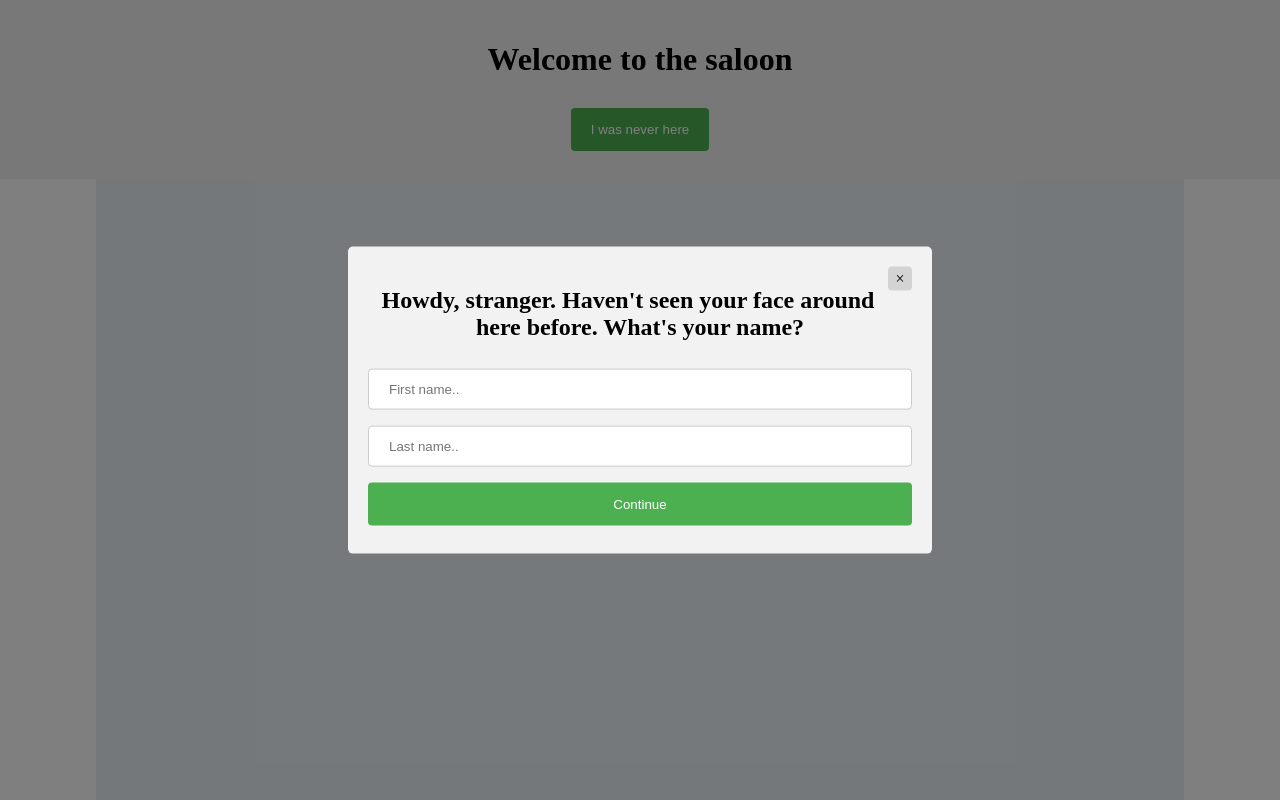
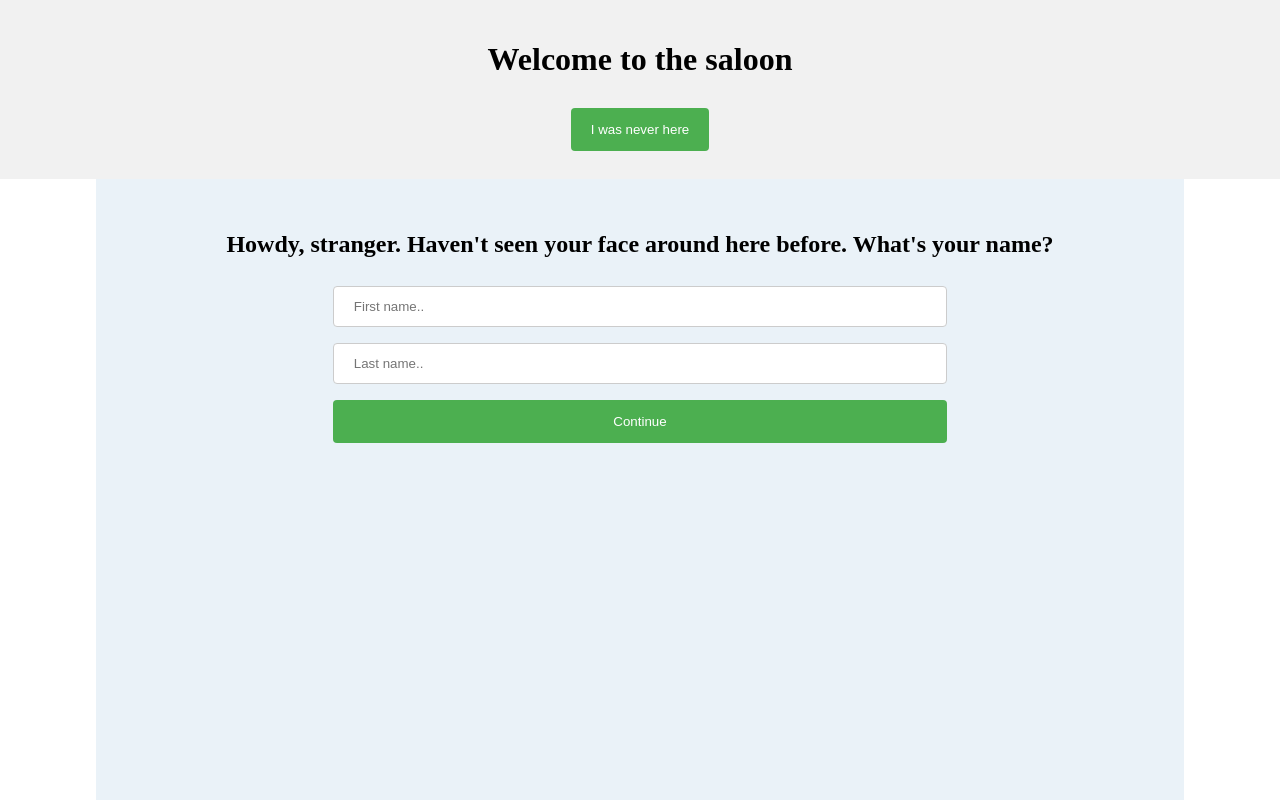
Before and after one commit to naveedaheer/angular-beverages-app, an Angular app: page / in a window 1280 px wide. Shown: the top 800 px of the page. Built offline with nearby package versions, Linux system fonts and the light colour scheme.

Commit message:
Removed modal popup

```diff
--- a/src/app/app.component.html
+++ b/src/app/app.component.html
@@ -5,4 +5,4 @@
 </div>
 
 <!-- dialogue component with @Input -->
-<app-dialogue [openModal]="dataRemoved"></app-dialogue>
+<app-dialogue [forgetCliked]="dataRemoved"></app-dialogue>
--- a/src/app/app.component.ts
+++ b/src/app/app.component.ts
@@ -1,27 +1,13 @@
-import { Component, OnInit } from '@angular/core';
-import { SaloonService } from './services/saloon.service';
+import { Component } from '@angular/core';
 
 @Component({
   selector: 'app-root',
   templateUrl: './app.component.html',
   styleUrls: ['./app.component.sass']
 })
-export class AppComponent implements OnInit {
+export class AppComponent{
   title = 'angular-saloon';
   dataRemoved = false;
-  initialBeveragesList = ["Coffee", "Milk", "Water", "Tea"];
-  constructor(private service: SaloonService) {
-
-  }
-
-  /**
- * store default beverage list
- */
-  ngOnInit(): void {
-    if (!(this.service.getBeverages().length)) {
-      this.service.saveBeverages(this.initialBeveragesList);
-    }
-  }
 
   /**
    * @param event true if all the data has been removed
--- a/src/app/components/beverage/beverage.component.html
+++ b/src/app/components/beverage/beverage.component.html
@@ -3,6 +3,7 @@
     <div>
         <input [(ngModel)]="beverage" type="text" id="beverage" name="beverage" placeholder="Beverage name..">
         <button *ngIf="!isRename" class="btn-style" (click)="add()" [disabled]="!beverage" >Add</button>
+        <button class="btn-style" (click)="updateBeverageList.emit(drinkList)">Back</button>
         <button *ngIf="isRename" class="btn-style" (click)="rename()" [disabled]="!beverage">Rename</button>
     </div>
 
--- a/src/app/components/dialogue/dialogue.component.html
+++ b/src/app/components/dialogue/dialogue.component.html
@@ -1,13 +1,8 @@
 <div class="container">
-    <h2 *ngIf="selectedBeverage">{{user.lastName}}'s most recent selected drink is {{selectedBeverage}}</h2>
 
-    <!-- Modal Box Started -->
-    <div class="modal" [ngClass]="showModal ? 'show-modal' : '' ">
-        <div class="modal-content">
-            <span class="close-button" (click)="showModal = false;">×</span>
-
+    <h2>{{title}}</h2>
+    <div class="apply-padding">
         <!-- Dynamic Title to display related messages -->
-            <h2>{{title}}</h2>
 
         <!-- child component -->
         <ng-container *ngIf="!newUser">
@@ -16,22 +11,21 @@
 
         <div *ngIf="!selectedBeverage">
             <!-- Display this for new users only to get first and last name -->
-                <ng-container *ngIf="(!nameSubmitted && newUser) else beverageSelection">
+            <ng-container *ngIf="!nameSubmitted && newUser">
                 <div>
                     <input [(ngModel)]="user.firstName" type="text" id="fname" name="firstname"
                         placeholder="First name..">
-                        <input [(ngModel)]="user.lastName" type="text" id="lname" name="lastname"
-                            placeholder="Last name..">
+                    <input [(ngModel)]="user.lastName" type="text" id="lname" name="lastname" placeholder="Last name..">
                     <button class="btn-style" (click)="saveUser()"
                         [disabled]="!user.firstName || !user.lastName">Continue</button>
                 </div>
             </ng-container>
 
             <!-- Display the beverage menu in select -->
-                <ng-template #beverageSelection>
-                    <div *ngIf="(!addBeverage) && showMenu">
-                        <label for="beverage">selects a beverage</label> or <span
-                            (click)="addBeverage = true; showMenu = false;" class="pointer">Add new beverage</span>
+            <ng-container>
+                <div *ngIf="!addBeverage && showMenu">
+                    <label for="beverage">select a beverage</label> or <span
+                        (click)="addBeverage = true; showMenu = false;" class="pointer add-beverage-label">Add new beverage</span>
                     <select id="beverage" name="beverage" [(ngModel)]="selectedBeverage"
                         (change)="getBeverage($event.target.value)">
                         <option *ngFor="let drink of beverageList" [value]="drink">{{drink}}</option>
@@ -39,12 +33,10 @@
                 </div>
 
                 <!-- child component -->
-                    <app-beverage *ngIf="addBeverage && !showMenu"
-                        (updateBeverageList)="getUpdatedBeverageList($event)"></app-beverage>
-                </ng-template>
+                <app-beverage *ngIf="addBeverage && !showMenu" (updateBeverageList)="getUpdatedBeverageList($event)">
+                </app-beverage>
+            </ng-container>
         </div>
     </div>
-    </div>
-    <!-- Modal Box Ended -->
 
 </div>
--- a/src/app/components/dialogue/dialogue.component.sass
+++ b/src/app/components/dialogue/dialogue.component.sass
@@ -4,46 +4,6 @@
     height: 100vh
     text-align: center
     padding: 2rem
-
-.modal
-    position: fixed
-    left: 0
-    top: 0
-    width: 100%
-    height: 100%
-    background-color: rgba(0, 0, 0, 0.5)
-    opacity: 0
-    visibility: hidden
-    transform: scale(1.1)
-    transition: visibility 0s linear 0.25s, opacity 0.25s 0s, transform 0.25s
-
-.modal-content
-    position: absolute
-    top: 50%
-    left: 50%
-    transform: translate(-50%, -50%)
-    background-color: white
-    padding: 1rem 1.5rem
-    width: 34rem
-    border-radius: 0.5rem
-
-.close-button
-    float: right
-    width: 1.5rem
-    line-height: 1.5rem
-    text-align: center
-    cursor: pointer
-    border-radius: 0.25rem
-    background-color: lightgray
-
-.close-button:hover
-    background-color: darkgray
-
-.show-modal
-    opacity: 1
-    visibility: visible
-    transform: scale(1.0)
-    transition: visibility 0s linear 0s, opacity 0.25s 0s, transform 0.25s
 
 input[type=text], select
   width: 100%
@@ -54,7 +14,9 @@ input[type=text], select
   border-radius: 4px
   box-sizing: border-box
 
-div .modal .modal-content
-  border-radius: 5px
-  background-color: #f2f2f2
-  padding: 20px
+.apply-padding
+    padding: 0 20%
+
+.add-beverage-label
+    color: blue
+    font-weight: 800
--- a/src/app/components/dialogue/dialogue.component.ts
+++ b/src/app/components/dialogue/dialogue.component.ts
@@ -7,7 +7,6 @@ import { SaloonService } from './../../services/saloon.service';
   styleUrls: ['./dialogue.component.sass']
 })
 export class DialogueComponent implements OnInit, OnChanges {
-  showModal = false; // It is used to display modal again after clearing all data when a user clicks 'I was never here'
   title = "Howdy, stranger. Haven't seen your face around here before. What's your name?";
   user = {
     firstName: '',
@@ -17,18 +16,19 @@ export class DialogueComponent implements OnInit, OnChanges {
   nameSubmitted = false; // checks if user already entered first and last name
   addBeverage = false; // used to display/hide the beverage menu. It hide the menu when a new drink is being added
   beverageList; // list of all drinks saved in localStorage
-  @Input() openModal;
+  @Input() forgetCliked;
   newUser = true; // checks the user is new or returning
   showMenu = false; // used to show/hide the beverage menu
 
-  constructor(private service: SaloonService) { }
+  constructor(private service: SaloonService) {
+
+  }
 
   /**
    * get the beverage list and user data from the service methods and displays a message accordingly
    */
   ngOnInit(): void {
     this.beverageList = this.service.getBeverages();
-    this.showModal = true;
     const user = this.service.getUser();
     if (user) {
       this.user = user;
@@ -42,17 +42,16 @@ export class DialogueComponent implements OnInit, OnChanges {
    * Reset if user clicks 'I was never here'
    */
   ngOnChanges(changes: SimpleChanges): void {
-    if (changes && changes.openModal && changes.openModal.currentValue) {
+    if (changes && changes.forgetCliked && changes.forgetCliked.currentValue) {
       this.nameSubmitted = false;
       this.selectedBeverage = '';
-      this.showModal = true;
       this.title = `Got it. Who are you again?`
       this.newUser = true;
       this.user = {
         firstName: '',
         lastName: ''
       }
-      this.beverageList = [];
+      this.beverageList = this.service.getBeverages();
     }
   }
 
@@ -92,8 +91,11 @@ export class DialogueComponent implements OnInit, OnChanges {
  */
   drinkSelection(usual: boolean) {
     if (usual) {
+      this.showMenu = false;
+      this.selectedBeverage = '';
       this.title = `One ${this.service.getUserBeverage()}, coming right up!`;
     } else {
+      this.selectedBeverage = '';
       this.showMenu = true;
       this.addBeverage = false;
     }
--- a/src/app/components/forget/forget.component.ts
+++ b/src/app/components/forget/forget.component.ts
@@ -19,6 +19,7 @@ export class ForgetComponent implements OnInit {
    */
   clearAllData(): void {
     this.service.clearAllData();
+    this.service.saveinitialBeverageList();
     this.clearData.emit(true);
   }
 
--- a/src/app/services/saloon.service.ts
+++ b/src/app/services/saloon.service.ts
@@ -4,7 +4,16 @@ import { Injectable } from '@angular/core';
   providedIn: 'root'
 })
 export class SaloonService {
-  constructor() { }
+  constructor() {
+    this.saveinitialBeverageList();
+  }
+
+  saveinitialBeverageList() {
+    const initialBeveragesList = ["Coffee", "Milk", "Water", "Tea"];
+    if (!(this.getBeverages()).length) {
+      this.saveBeverages(initialBeveragesList);
+    }
+  }
 
   /**
    * @param data contains first name and last name
```
Lines whose indentation alone changed are shown as unchanged.
